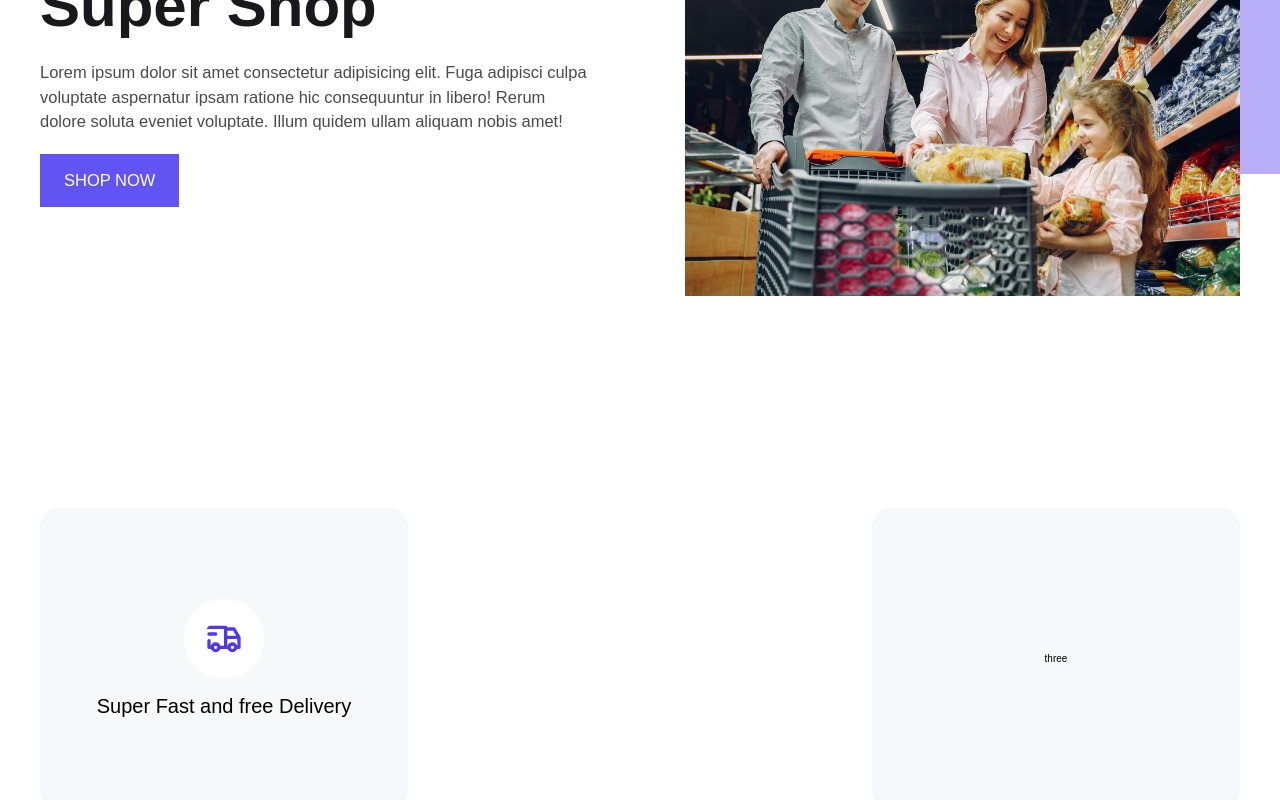
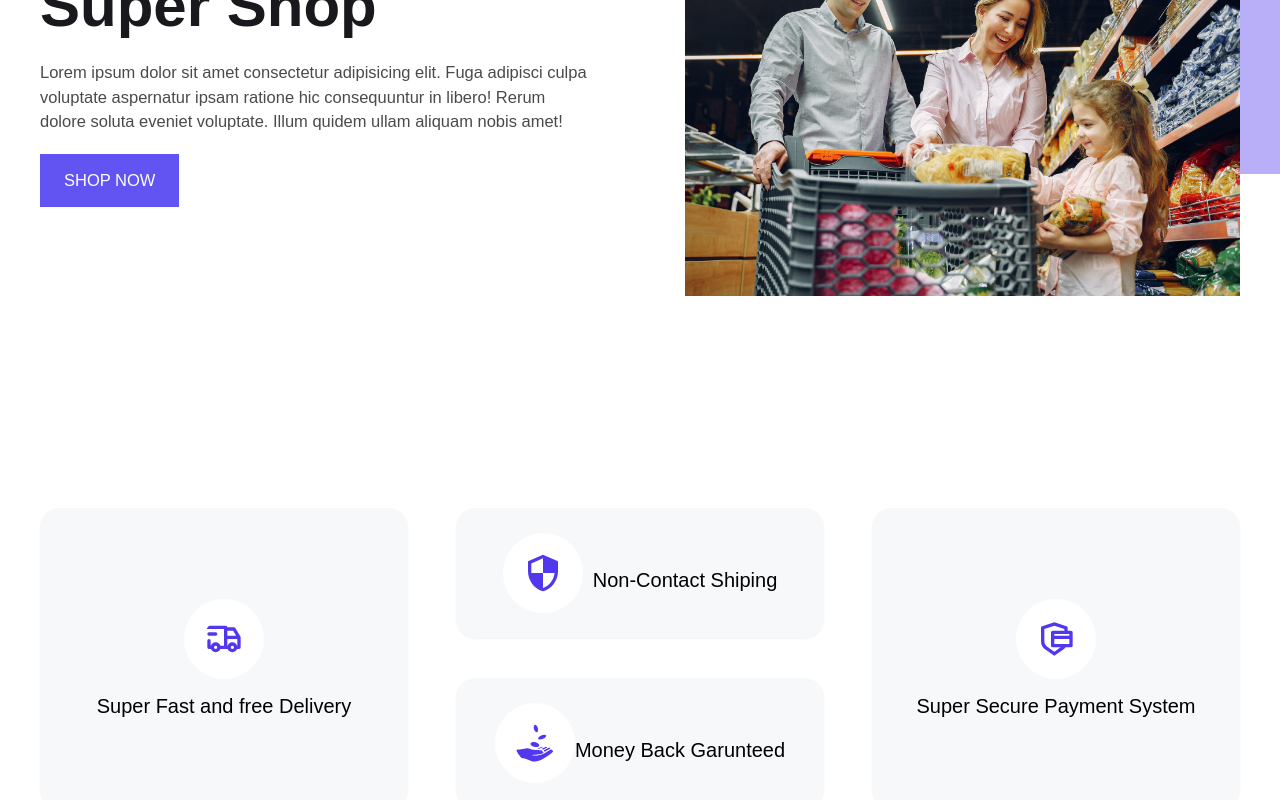
Before and after one commit to sumonpaul55/Ecommerce-project, a React (Create React App) app: page / in a window 1280 px wide. Shown: the part 294-1094 px from the top of the page. Built offline with nearby package versions, Linux system fonts and the light colour scheme.

Commit message:
service section compelter

```diff
--- a/src/components/Services.js
+++ b/src/components/Services.js
@@ -1,6 +1,9 @@
 import React from "react";
 import styled from "styled-components";
 import { TbTruckDelivery } from "react-icons/tb";
+import { MdSecurity } from "react-icons/md";
+import { GiReceiveMoney } from "react-icons/gi";
+import { RiSecurePaymentLine } from "react-icons/ri";
 
 const Services = () => {
   return (
@@ -14,12 +17,23 @@ const Services = () => {
             </div>
           </div>
           <div className="services-2">
-            <div className="grid grid-column-two">
-              <div></div>
-              <div></div>
+            <div className="services-colum-2">
+              <div>
+                <MdSecurity className="icon" />
+                <h3>Non-Contact Shiping</h3>
+              </div>
+            </div>
+            <div className="services-colum-2">
+              <GiReceiveMoney className="icon" />
+              <h3>Money Back Garunteed</h3>
             </div>
           </div>
-          <div className="services-3">three</div>
+          <div className="services-3">
+            <div>
+              <RiSecurePaymentLine className="icon" />
+              <h3>Super Secure Payment System</h3>
+            </div>
+          </div>
         </div>
       </div>
     </Wrapper>
```
Also changed, not shown: 1 other file (tests, documents, lock files or other folders).
